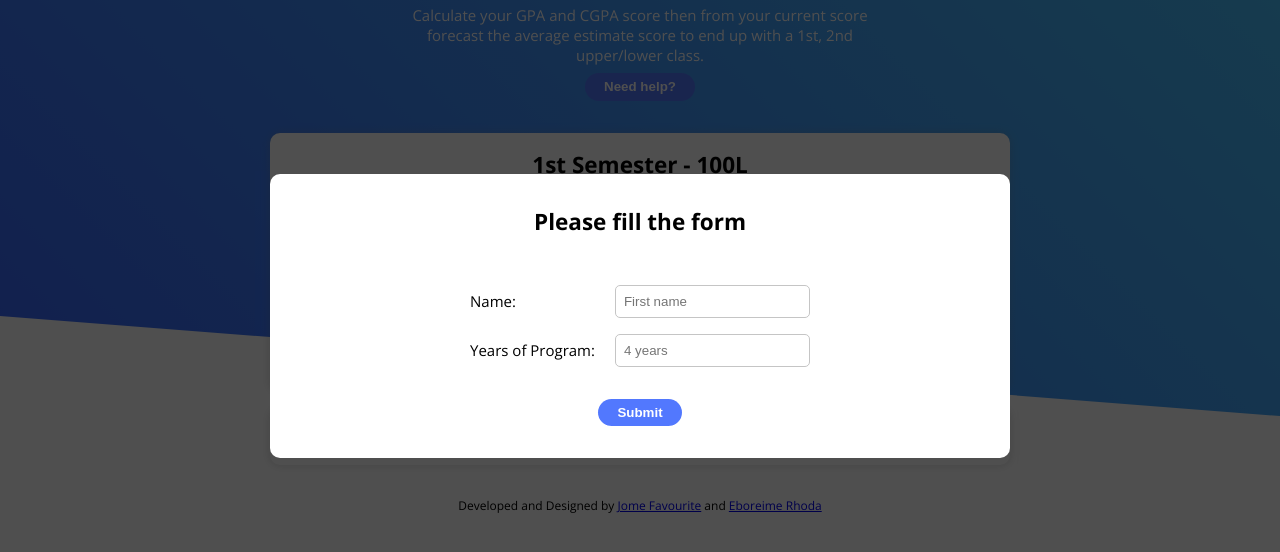
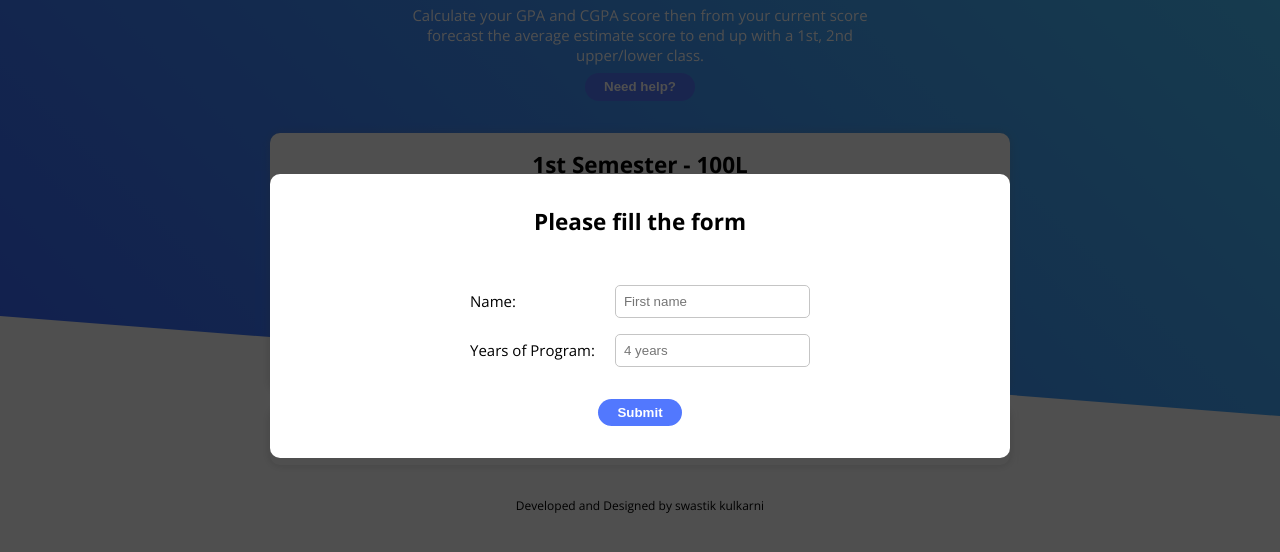
Before and after one commit to swastik3616/project, a plain HTML site: page index.html in a window 1280 px wide. Shown: the part 84-636 px from the top of the page. Drawn offline with nearby package versions, Linux system fonts and the light colour scheme.

Commit message:
Update index.html

```diff
--- a/index.html
+++ b/index.html
@@ -245,13 +245,7 @@
     <footer>
       <p>
         Developed and Designed by
-        <a href="https://github.com/jomefavourite" target="_blank" noreferrer
-          >Jome Favourite</a
-        >
-        and
-        <a href="https://github.com/ivioje" target="_blank" noreferrer
-          >Eboreime Rhoda</a
-        >
+        swastik kulkarni
       </p>
     </footer>
 
```
